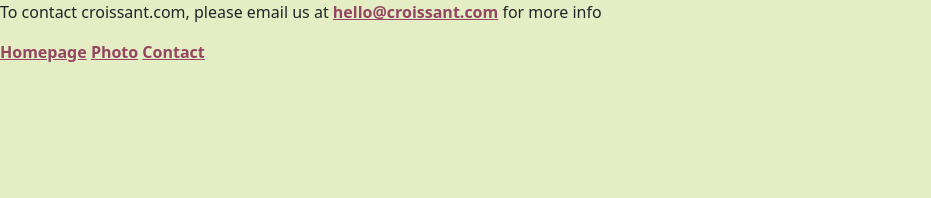
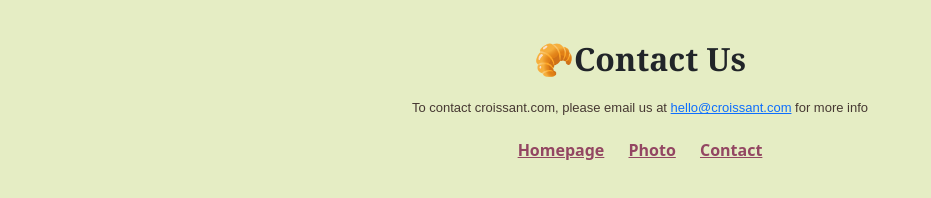
Before and after one commit to Sapphire59/Croissant, a plain HTML site: page contact.html in a window 1280 px wide. Shown: the whole page, without its empty margins (0-931 px from the left). Drawn offline with nearby package versions, Linux system fonts and the light colour scheme.

Commit message:
added more CSS and updated challenge

```diff
--- a/CSS/style.css
+++ b/CSS/style.css
@@ -1,12 +1,47 @@
 :root {
   --primary-color: #e5edc4;
   --secondary-color: #934662;
+  --third-color: #463832;
 }
 body {
   background-color: var(--primary-color);
 }
 
-a {
+h1 {
+  text-align: center;
+  margin-top: 40px;
+}
+
+h2 {
+  text-align: center;
+  font-family: Cambria, Cochin, Georgia, Times, "Times New Roman", serif;
+  font-weight: bold;
+  margin-top: 40px;
+}
+.email-contact {
+  text-align: center;
+  margin: 20px;
+}
+
+p {
+  text-align: center;
+  font-family: Arial, Helvetica, sans-serif;
+  font-size: 13px;
+  color: var(--third-color);
+}
+
+img {
+  max-width: 80%;
+  border-radius: 10px;
+  display: block;
+  margin: 30px auto;
+}
+
+footer {
+  text-align: center;
+}
+footer a {
+  margin: 0 10px;
+  font-weight: bold;
   color: var(--secondary-color);
-  font-weight: bold;
 }
--- a/contact.html
+++ b/contact.html
@@ -15,14 +15,18 @@
     <title>Document</title>
   </head>
   <body>
-    <div class="container"></div>
-    <p>
+    <div class="container">
+      <h2>🥐Contact Us</h2>
+      <p class="email-contact">
         To contact croissant.com, please email us at
         <a href="mailto:hello@croissant.com">hello@croissant.com</a>
         for more info
       </p>
+      <footer>
         <a href="/index.html">Homepage</a>
         <a href="/photo.html">Photo</a>
         <a href="/">Contact</a>
+      </footer>
+    </div>
   </body>
 </html>
```
Also changed, not shown: index.html (+12 -14 lines), photo.html (+5 -4 lines). Lines whose indentation alone changed are shown as unchanged.
